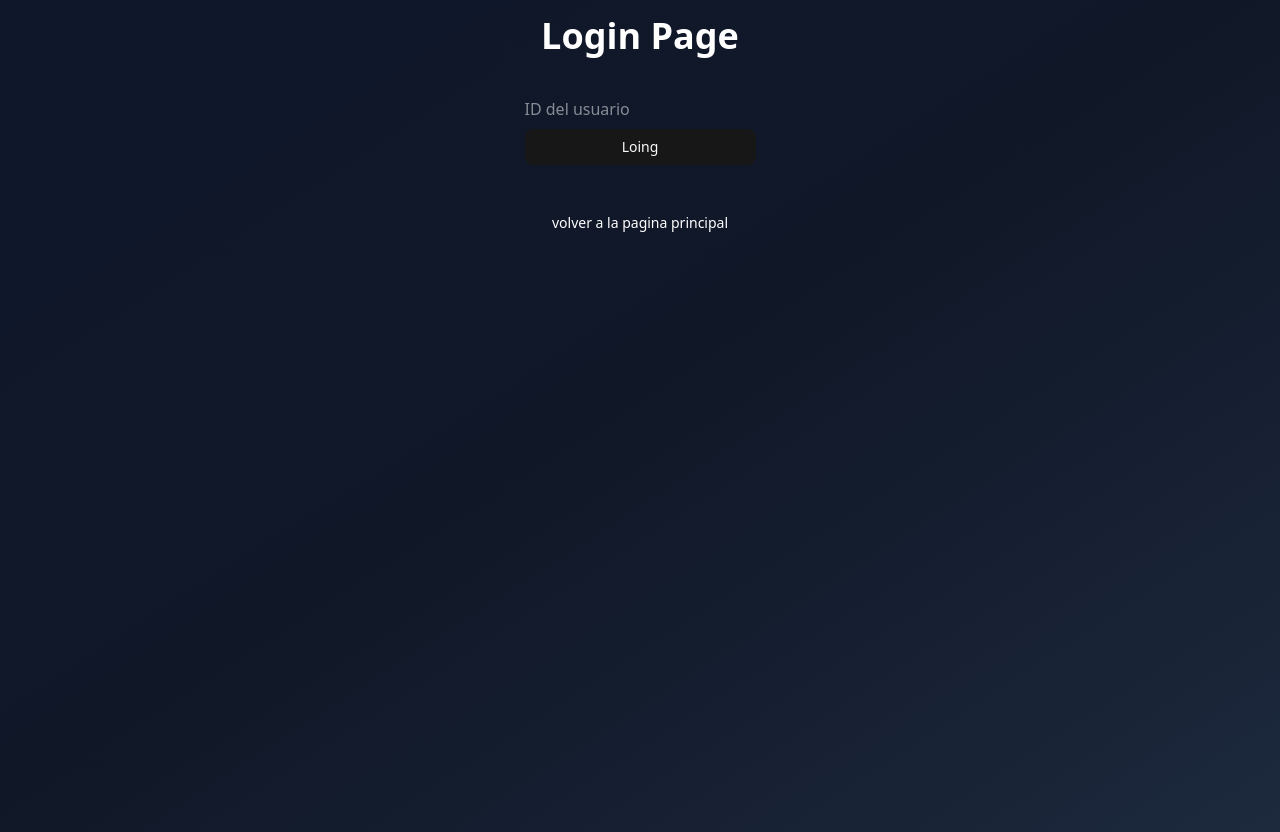
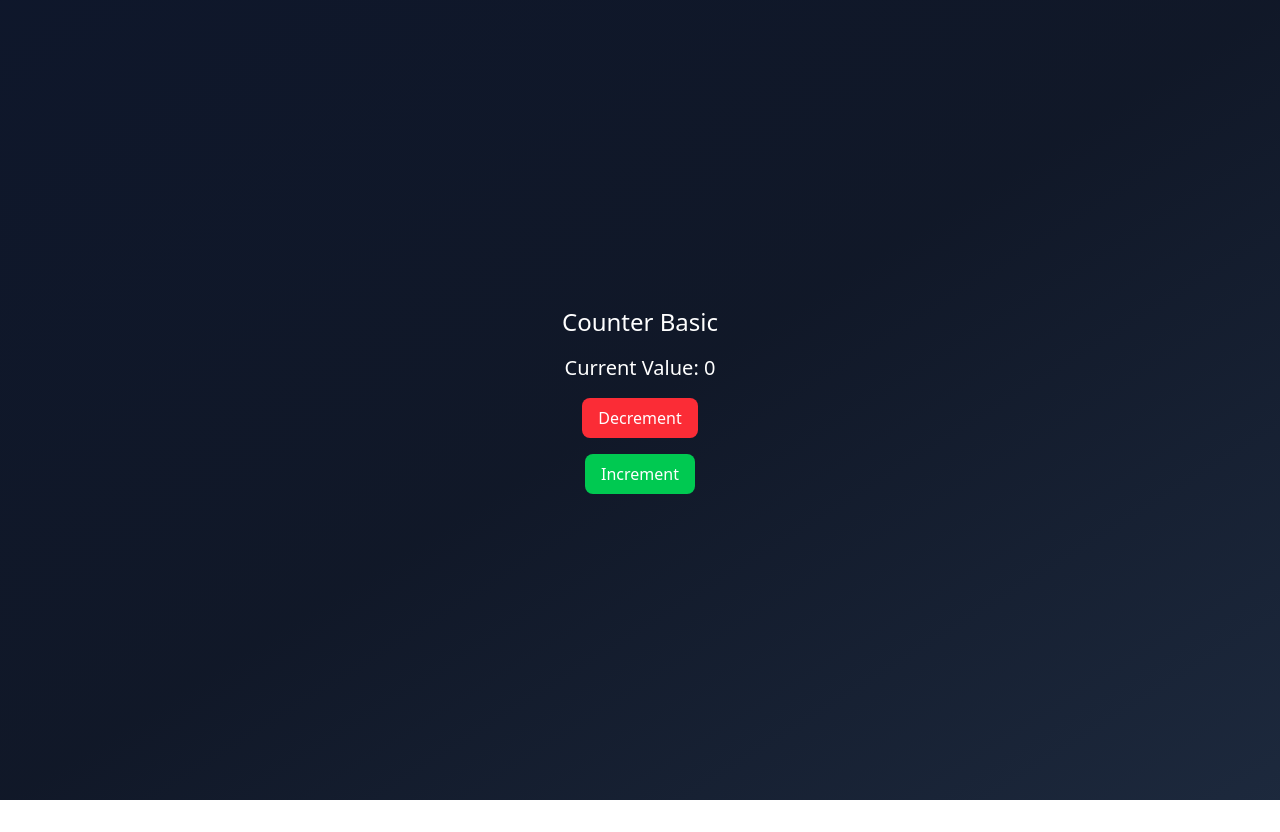
Before and after one commit to jose-angell/react-04-hooks-app, a React (Vite) app: page /login in a window 1280 px wide. After the commit the page ends 800 px from the top, so only its background shows below. Built offline with nearby package versions, Linux system fonts and the light colour scheme.

Commit message:
feat: Counter Simple con reducer

```diff
--- /dev/null
+++ b/src/05-useReducet/counter/CounterSimple.tsx
@@ -0,0 +1,27 @@
+import { useReducer } from "react"
+import { counterReducer, getInitialState } from "./counterReducer"
+
+
+
+export const CounterSimple = () => {
+    const [state, dispatch] = useReducer(counterReducer, getInitialState());
+    const {value} = state;
+const handleClickDecrement = () => {
+    dispatch({type: "DECREMENTAR"})
+}
+const handleClickIncrement =() => {
+    dispatch({type: "INCREMENTAR"})
+}
+  return (
+    <div className="bg-gradient flex flex-col gap-4">
+          <h1 className="text-2xl font-thin text-white">Counter Basic</h1>
+          <h3 className="text-xl">Current Value: {value}</h3>
+          <button
+          onClick={handleClickDecrement}
+          className="bg-red-500 text-white px-4 py-2 rounded-md cursor-pointer">Decrement</button>
+          <button
+          onClick={handleClickIncrement}
+          className="bg-green-500 text-white px-4 py-2 rounded-md cursor-pointer">Increment</button>
+        </div>
+  )
+}
--- /dev/null
+++ b/src/05-useReducet/counter/counterReducer.ts
@@ -0,0 +1,34 @@
+
+
+export interface CounterState {
+    value: number;
+}
+
+export const getInitialState = (): CounterState => {
+    return {
+        value: 0,
+    }
+}
+
+export type CounterActions =
+{type: "INCREMENTAR"} |
+{type: "DECREMENTAR"}
+
+export const counterReducer = (state: CounterState, action: CounterActions): CounterState => {
+
+    switch(action.type){
+
+        case "INCREMENTAR":
+            return {
+                ...state,
+                value : state.value + 1
+            }
+            case "DECREMENTAR":
+            return {
+                ...state,
+                value : state.value - 1
+            }
+        default :
+            return state
+    }
+}
--- a/src/09-useContext/context/UserContext.tsx
+++ b/src/09-useContext/context/UserContext.tsx
@@ -24,7 +24,7 @@ export const UserContext = createContext({} as UserCoontextProps);
 
 // HOC -> Higher Order Component
 export const UserContextProvider = ({children}: PropsWithChildren) => {
-const [authStatus, setAuthStatus] = useState<AuthStatus>('cheacking');
+const [authStatus, setAuthStatus] = useState<AuthStatus>('checking');
 const [user, setUser] = useState<User | null>(null);
 const handlelogin = (userId:number) => {
   const user = users.find(user => user.id === userId);
--- a/src/main.tsx
+++ b/src/main.tsx
@@ -3,6 +3,7 @@ import { createRoot } from 'react-dom/client'
 import './index.css'
 import { Toaster } from 'sonner'
 import { ProfessionalApp } from './09-useContext/ProfessionalApp'
+import { CounterSimple } from './05-useReducet/counter/CounterSimple'
 // import { ClientInformation } from './08-use-suspense/ClientInformation'
 // import { getUserAction } from './08-use-suspense/api/get.user.action'
 // import { InstagromApp } from './07-useOptimistic/InstagromApp'
@@ -55,6 +56,7 @@ createRoot(document.getElementById('root')!).render(
     </h1>}>
       <ClientInformation getUser={getUserAction(101)}/>
     </Suspense> */}
-    <ProfessionalApp/>
+    {/* <ProfessionalApp/> */}
+    <CounterSimple/>
   </StrictMode>,
 )
```
